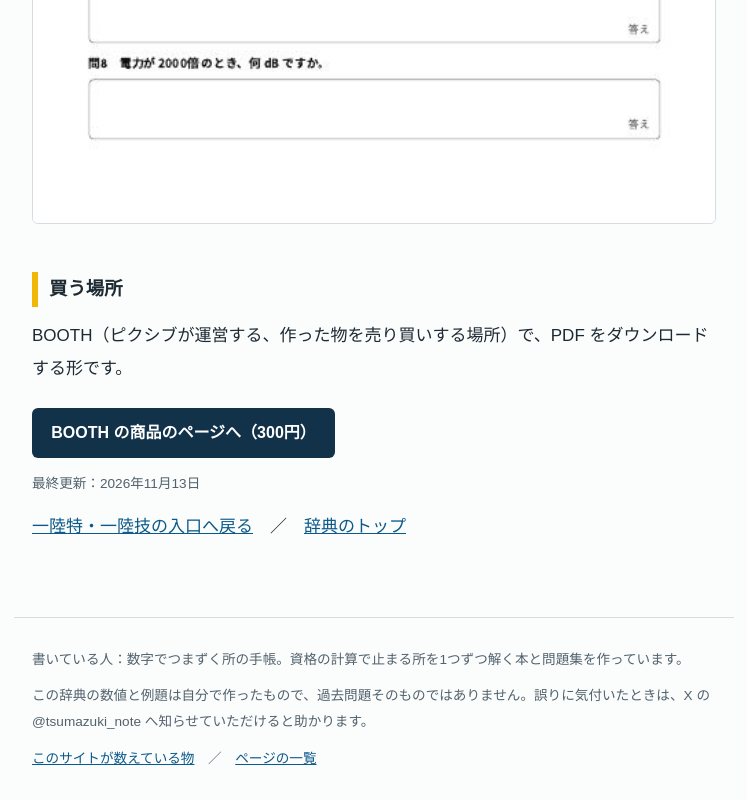
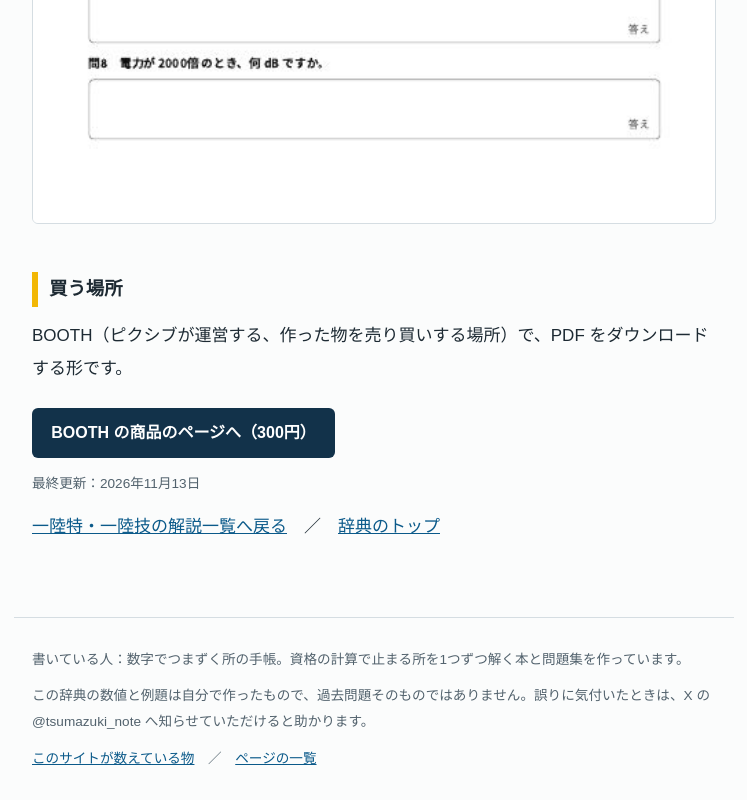
Before and after one commit to math-san-bit/denken, a plain HTML site: page musen/mondaishu.html in a window 1280 px wide. Shown: the part 2149-2949 px from the top of the page, without its empty margins (266-1013 px from the left). Drawn offline with Linux system fonts and the light colour scheme.

Commit message:
無線問題集案内の表現を編集

```diff
--- a/musen/mondaishu.html
+++ b/musen/mondaishu.html
@@ -58,7 +58,7 @@
 <p>BOOTH（ピクシブが運営する、作った物を売り買いする場所）で、PDF をダウンロードする形です。</p>
 <p><a class="btn" data-track-place="wireless-workbook-detail" href="https://tsumazuki-techo.booth.pm/items/9144717">BOOTH の商品のページへ（300円）</a></p>
 <p class="updated">最終更新：2026年11月13日</p>
-<p><a href="index.html">一陸特・一陸技の入口へ戻る</a>　／　<a href="../">辞典のトップ</a></p>
+<p><a href="index.html">一陸特・一陸技の解説一覧へ戻る</a>　／　<a href="../">辞典のトップ</a></p>
 </main>
 <footer>
 <p>書いている人：数字でつまずく所の手帳。資格の計算で止まる所を1つずつ解く本と問題集を作っています。</p>
```
